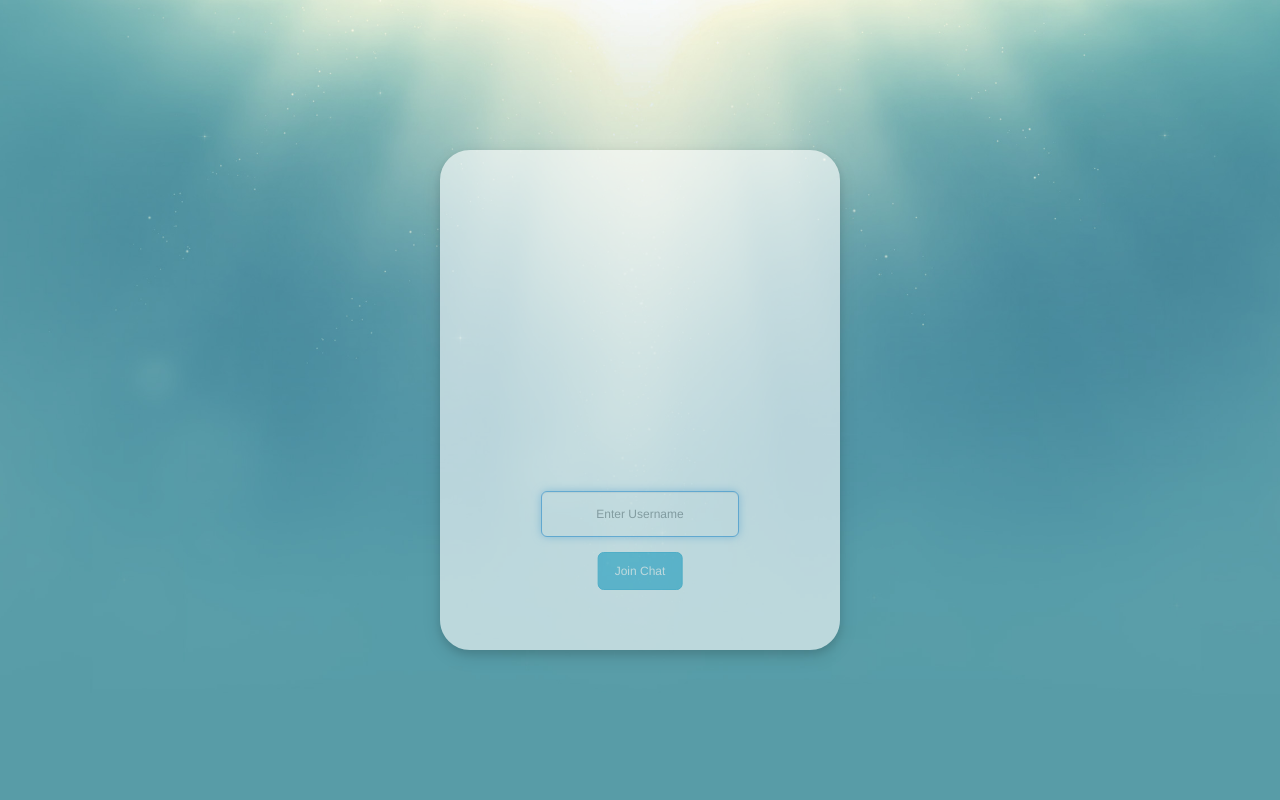
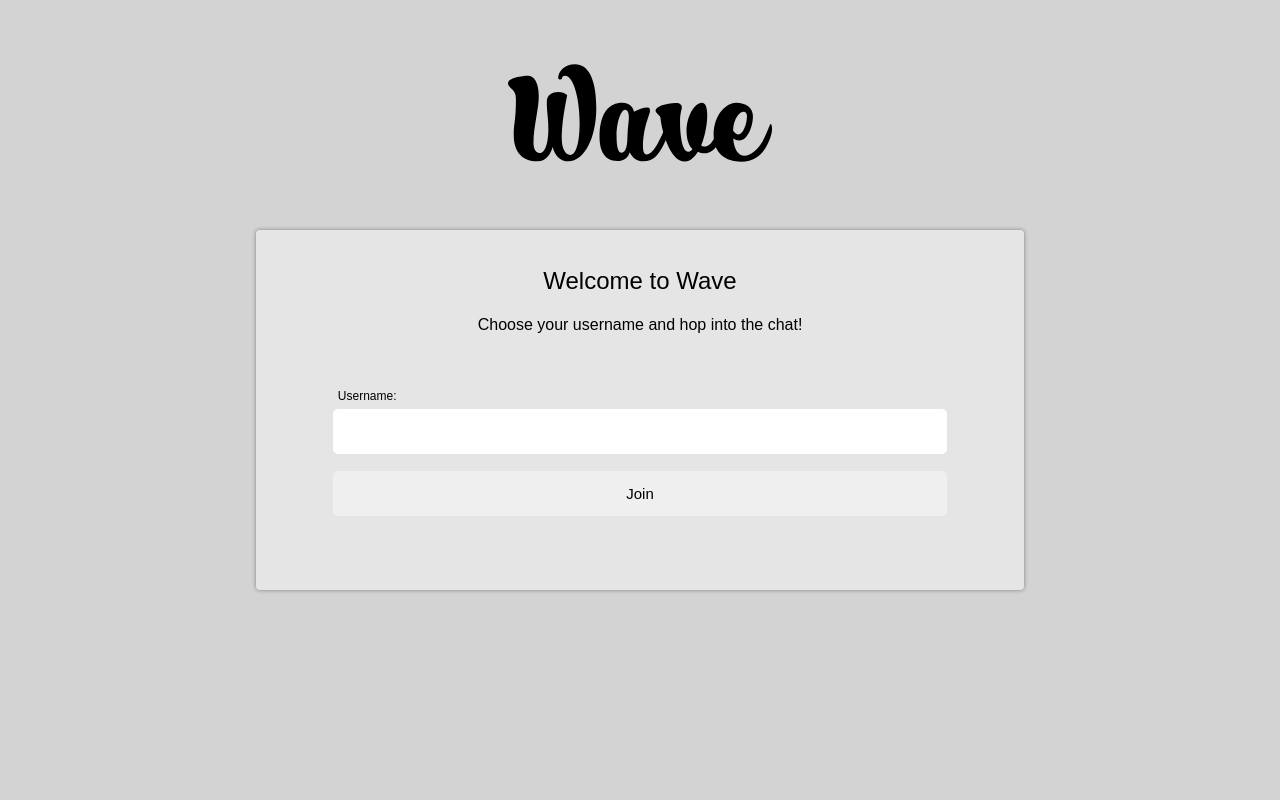
Before and after one commit to danemaison/Flack, a Flask app: page / in a window 1280 px wide. Run offline with Flask 2, Linux system fonts and the light colour scheme; some libraries are stand-ins or nearby versions; some web fonts are replaced.

Commit message:
refactored css skeleton

```diff
--- a/application.py
+++ b/application.py
@@ -29,21 +29,19 @@ def chatroom():
 
 @socketio.on("send message")
 def message(message):
+    print(message)
     time = datetime.datetime.now()
     time = str(time.hour) + ":" + str(time.minute) + ":" + str(time.second)
     room = message["channel"]
+    print(room)
     channel = room.lower()
     username = message["username"]
     message = message["message"]
     messages.setdefault(channel, []).append({"time":time,"username":username, "message":message})
     if len(messages[channel]) == 100:
         messages[channel].pop(0)
+    print('emit')
     emit('send', {'time':time,'username':username, 'message': message}, room=room, broadcast=True)
-
-
-@socketio.on("my_event")
-def test_message(message):
-    emit('my_response', {'data':message['data']})
 
 
 @socketio.on('join')
--- a/static/login.js
+++ b/static/login.js
@@ -1,18 +1,24 @@
-document.addEventListener('DOMContentLoaded', ()=>{
-  if (localStorage.getItem('username') != null){
-    window.location = "/chatroom";
-  }
-  else{
-    document.querySelector('#login').onsubmit = ()=>{
-      const username = document.querySelector('#username').value;
+document.addEventListener('DOMContentLoaded', function(){
+  // if (localStorage.getItem('username') != null){
+  //   // window.location = "/chatroom";
+  // }
+  // else{
+    document.querySelector('.form').onsubmit = function(event){
+      console.log(event);
+      event.preventDefault();
+      return false;
+    };
+    document.querySelector('.join').onclick = function(){
+      console.log('hello');
+      var username = document.querySelector('.username').value;
       var allowed = true;
       if (username.match(/^[0-9a-zA-Z]{1,16}$/)){
-        allowed=true;
+        allowed = true;
       }
       else{
         window.alert("Please do not use spaces or symbols in your username")
         allowed = false;
-        document.querySelector('#username').value = "";
+        document.querySelector('.username').value = "";
         return false;
       }
 
@@ -30,6 +36,6 @@ document.addEventListener('DOMContentLoaded', ()=>{
         window.alert("Please try again.");
         return false;
       }
-    }
-  }
+    };
+  // }
 });
--- a/static/style/login.css
+++ b/static/style/login.css
@@ -1,46 +1,70 @@
-.titleimage{
-  width:80%;
-  margin-left: 50%;
-  margin-top: 10%;
-  transform: translate(-50%);
-  color: black;
+*{
+  box-sizing: border-box;
 }
 body {
-  background-color: azure;
-  background: url('../images/background.jpg') no-repeat center center fixed;
-  -webkit-background-size:cover;
+  background-color: lightgrey;
+  /* background: url('../images/background.jpg') no-repeat center center fixed; */
   background-size:cover;
+  margin:0;
+  width:100%;
+  height:100vh;
+  font-family: fira-sans,sans-serif;
+  font-weight: 300;
+  font-style: normal;
+}
+h2{
+  font-weight: 300;
+}
+h4{
+  font-weight:300;
+}
+.logo{
+  margin-top:5%;
+  margin-bottom:5%;
+}
+.container{
+  height:90%;
+  width:100%;
+  display:flex;
+  flex-direction: column;
+  justify-content: flex-start;
+  align-items: center;
+}
+.login{
+  border-radius: 4px;
+  box-shadow: 0 0 4px rgba(0, 0, 0, .4);
+  background: rgba(255, 255, 255, .4);
+  justify-content: space-evenly;
+  align-items: center;
+  display:flex;
+  flex-direction:column;
+  width:60%;
+  height:50%;
+  padding-bottom: 40px;
+}
+.greeting{
+  width:100%;
+  text-align: center;
+}
+.form::before{
+  content:'Username:';
+  font-size:12px;
+  margin-bottom:-10px;
+  margin-left:5px;
+}
+.form{
+  display:flex;
+  justify-content: space-evenly;
+  flex-direction: column;
+  width:80%;
+  height:50%;
 }
 
-#center-form{
-  width: 400px;
-  height: 500px;
-  top: 50%;
-  left: 50%;
-  transform: translate(-50%, -50%);
-
-  border: 2px solid white;
-  border-radius: 30px;
-  background-color: white;
-  opacity:.6;
-  box-shadow: 0 4px 8px 0 rgba(0, 0, 0, 0.2), 0 6px 20px 0 rgba(0, 0, 0, 0.19);
-  position: fixed;
+.username,
+.button-main{
+  font-size:15px;
+  padding:10px;
+  border:none;
+  border-radius:5px;
+  height:45px;
 }
-
-.btn{
-  margin-left:50%;
-  transform: translate(-50%);
-  font-size:12px;
-}
-
-#login{
-  margin-left: 50%;
-  margin-top: 5%;
-  transform: translate(-50%);
-
-}
-#username{
-  text-align:center;
-  font-size: 12px;
-  autofocus;
-}
--- a/templates/layout.html
+++ b/templates/layout.html
@@ -1,8 +1,8 @@
 <!DOCTYPE HTML>
 <html>
 <head>
-  <link rel="stylesheet" href="https://maxcdn.bootstrapcdn.com/bootstrap/3.3.7/css/bootstrap.min.css" integrity="sha384-BVYiiSIFeK1dGmJRAkycuHAHRg32OmUcww7on3RYdg4Va+PmSTsz/K68vbdEjh4u" crossorigin="anonymous">
-  <script src="https://code.jquery.com/jquery-3.3.1.min.js" integrity="sha256-FgpCb/KJQlLNfOu91ta32o/NMZxltwRo8QtmkMRdAu8=" crossorigin="anonymous"></script>
+  <link href="https://fonts.googleapis.com/css?family=Manjari&display=swap" rel="stylesheet">
+  <link rel="stylesheet" href="https://use.typekit.net/nsm4udy.css">
   {% block head %}
   {% endblock %}
   <title>Flack</title>
--- a/templates/login.html
+++ b/templates/login.html
@@ -4,12 +4,19 @@
 <script src="{{ url_for('static', filename='login.js')}}"></script>
 {% endblock %}
 {% block body %}
-  <div id="center-form">
-    <object class="titleimage" data="{{ url_for('static', filename='images/flack.svg') }}"></object>
-    <form id="login">
-      <div class="form-group">
-        <input id="username" type="text" class="form-control input-lg" autofocus="true" autocomplete="off" placeholder="Enter Username">
+  <div class="container">
+      <div class="logo">
+        <object class="wave" data="{{ url_for('static', filename='images/wave.svg') }}"></object>
       </div>
-      <button id="enterchat" type="submit" class="btn  btn-info btn-lg">Join Chat</button>
+    <div class="login">
+      <div class="greeting">
+        <h2>Welcome to Wave</h2>
+        <h4>Choose your username and hop into the chat!</h4>
+      </div>
+      <form class="form">
+        <input class="input username" type="text">
+        <button type="submit" id="login" class="button-main join">Join</button>
+      </form>
     </div>
+  </div>
 {% endblock %}
```
Also changed, not shown: static/chatroom.js (+13 -8 lines), static/style/chatroom.css (+76 -106 lines), templates/chatroom.html (+19 -34 lines), static/images/wave.svg (added).
